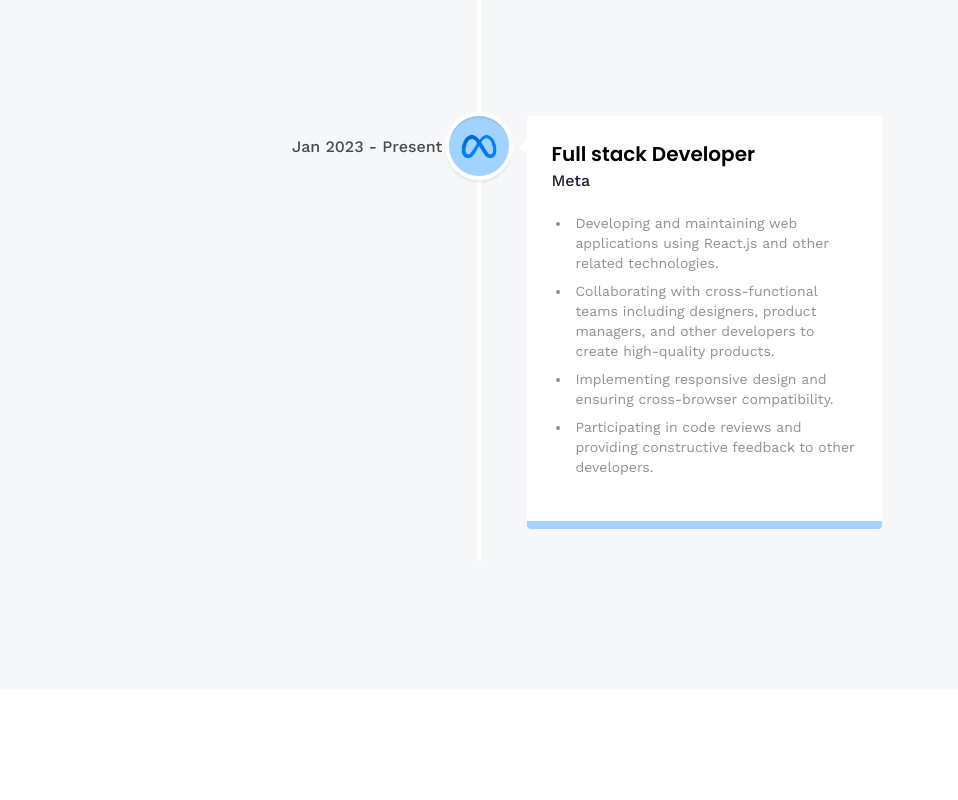
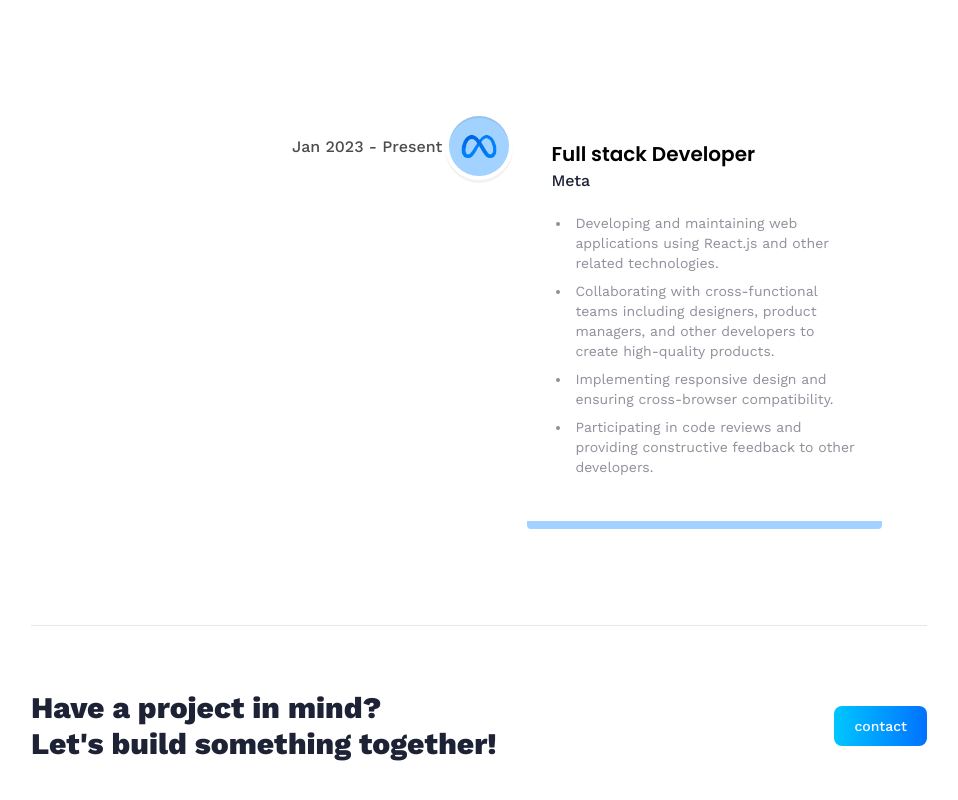
Before and after one commit to Frank-1998/protfolio, a React (Vite) app: page /about in a window 1280 px wide. Shown: the part 2293-3093 px from the top of the page, without its empty margins (161-1119 px from the left). Before the commit the page ends 2982 px from the top, so only its background shows below. Built offline with nearby package versions, Linux system fonts and the light colour scheme.

Commit message:
add contact link at the bottom of the about page. Fix contact page bottom

```diff
--- a/src/App.jsx
+++ b/src/App.jsx
@@ -4,7 +4,7 @@ import Navbar from "./components/Navbar";
 import { Home, About, Contact, Projects } from './pages';
 const App = () => {
   return (
-    <main className="bg-slate-300/20">
+    <main className="bg-slate-300/20 h-[100vh]">
         <Router>
             <Navbar />
             <Routes>
--- /dev/null
+++ b/src/components/CTA.jsx
@@ -0,0 +1,19 @@
+import React from "react";
+import { Link } from "react-router-dom";
+
+const CTA = () => {
+  return (
+    <section className="cta">
+      <p className="cta-text">
+        {" "}
+        Have a project in mind? <br className="sm:block hidden" />
+        Let's build something together!
+      </p>
+      <Link to="/contact" className="btn">
+        contact
+      </Link>
+    </section>
+  );
+};
+
+export default CTA;
--- a/src/pages/About.jsx
+++ b/src/pages/About.jsx
@@ -5,6 +5,7 @@ import {
   VerticalTimelineElement,
 } from "react-vertical-timeline-component";
 import "react-vertical-timeline-component/style.min.css";
+import CTA from "../components/CTA";
 
 const About = () => {
   return (
@@ -91,6 +92,8 @@ const About = () => {
           </VerticalTimeline>
         </div>
       </div>
+      <hr className="border-slate-200"/>
+      <CTA></CTA>
     </section>
   );
 };
```
